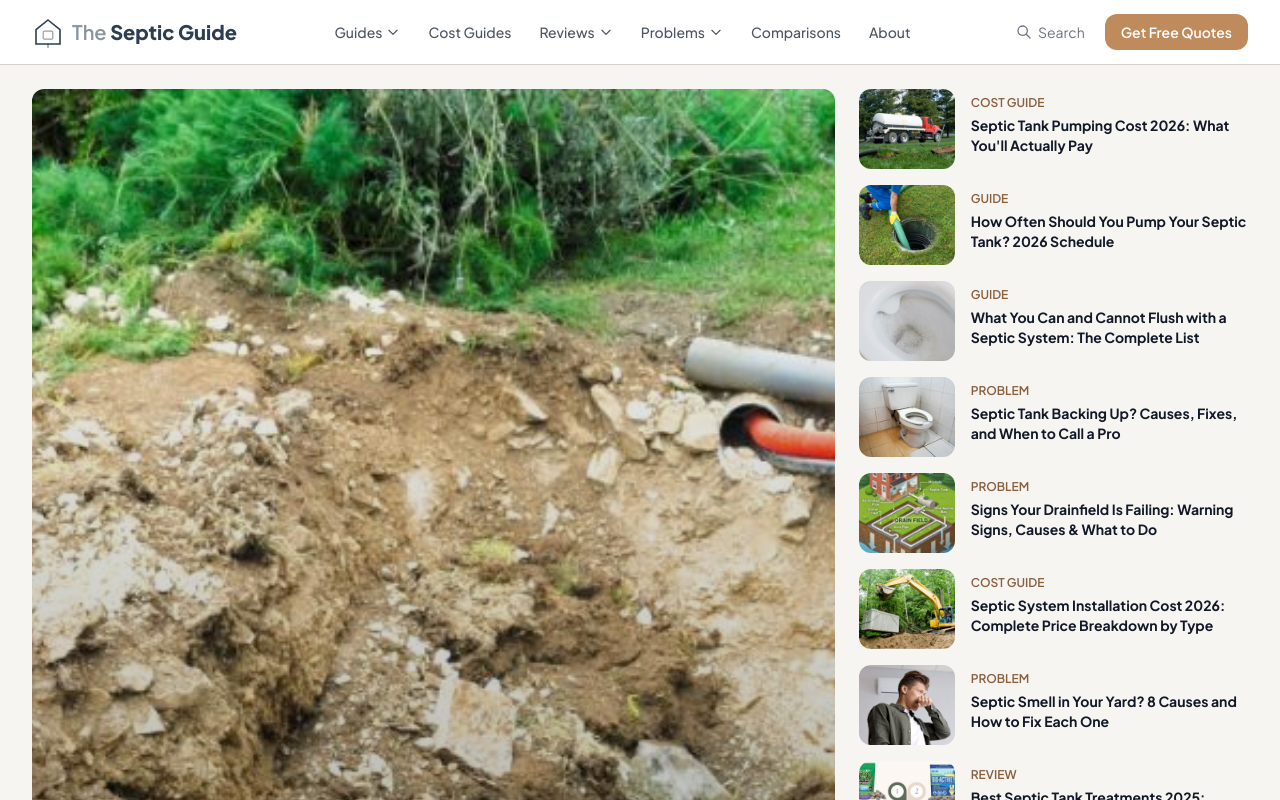
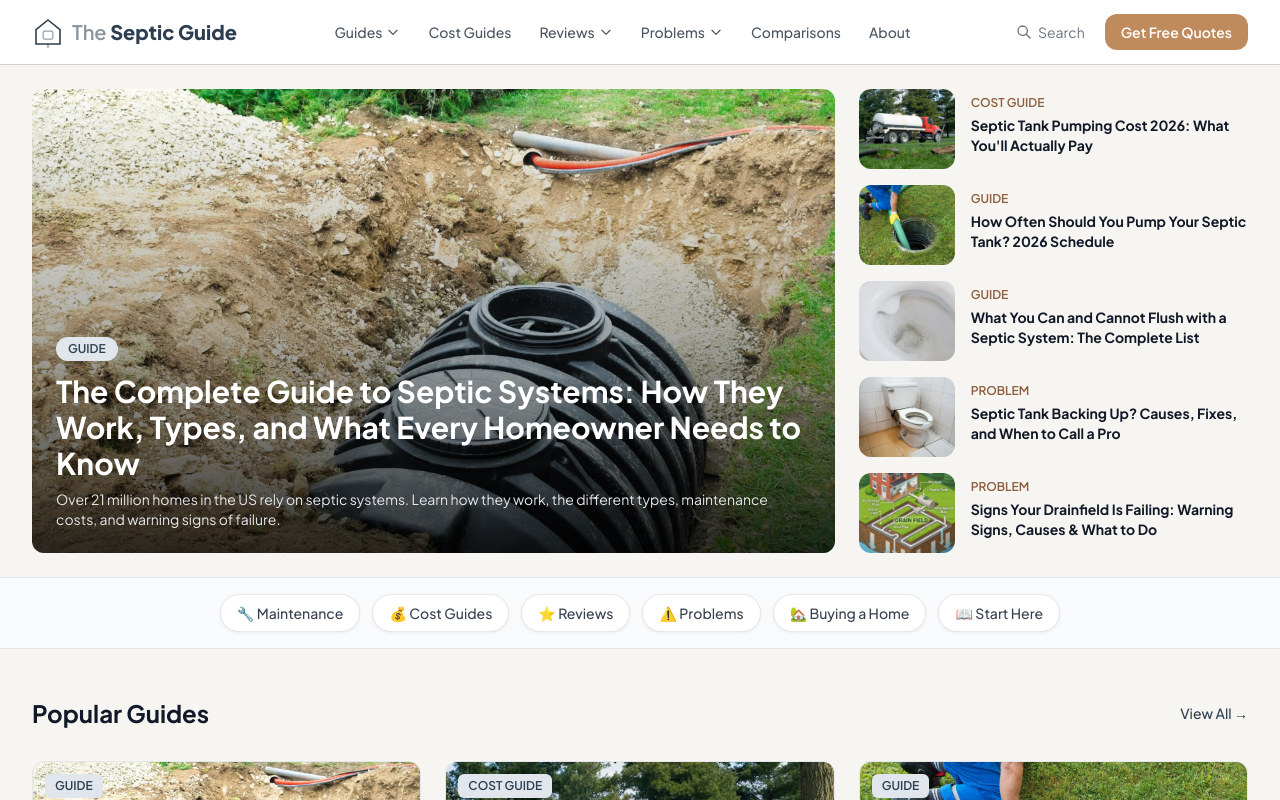
Before and after one commit to thebasementguide2026/theseptic.guide-, a Next.js app: page / in a window 1280 px wide. Shown: the top 800 px of the page. Built offline with nearby package versions, Linux system fonts and the light colour scheme.

Commit message:
Limit homepage sidebar to 5 articles

```diff
--- a/app/page.tsx
+++ b/app/page.tsx
@@ -52,7 +52,7 @@ export default function HomePage() {
 
           {/* Sidebar stories */}
           <div className="space-y-4">
-            {sidebarArticles.map((article) => (
+            {sidebarArticles.slice(0, 5).map((article) => (
               <Link key={article.slug} href={getArticleHref(article.slug)} className="flex gap-4 group">
                 {article.image && (
                   <div className="relative w-24 h-20 flex-shrink-0 rounded-lg overflow-hidden">
```
